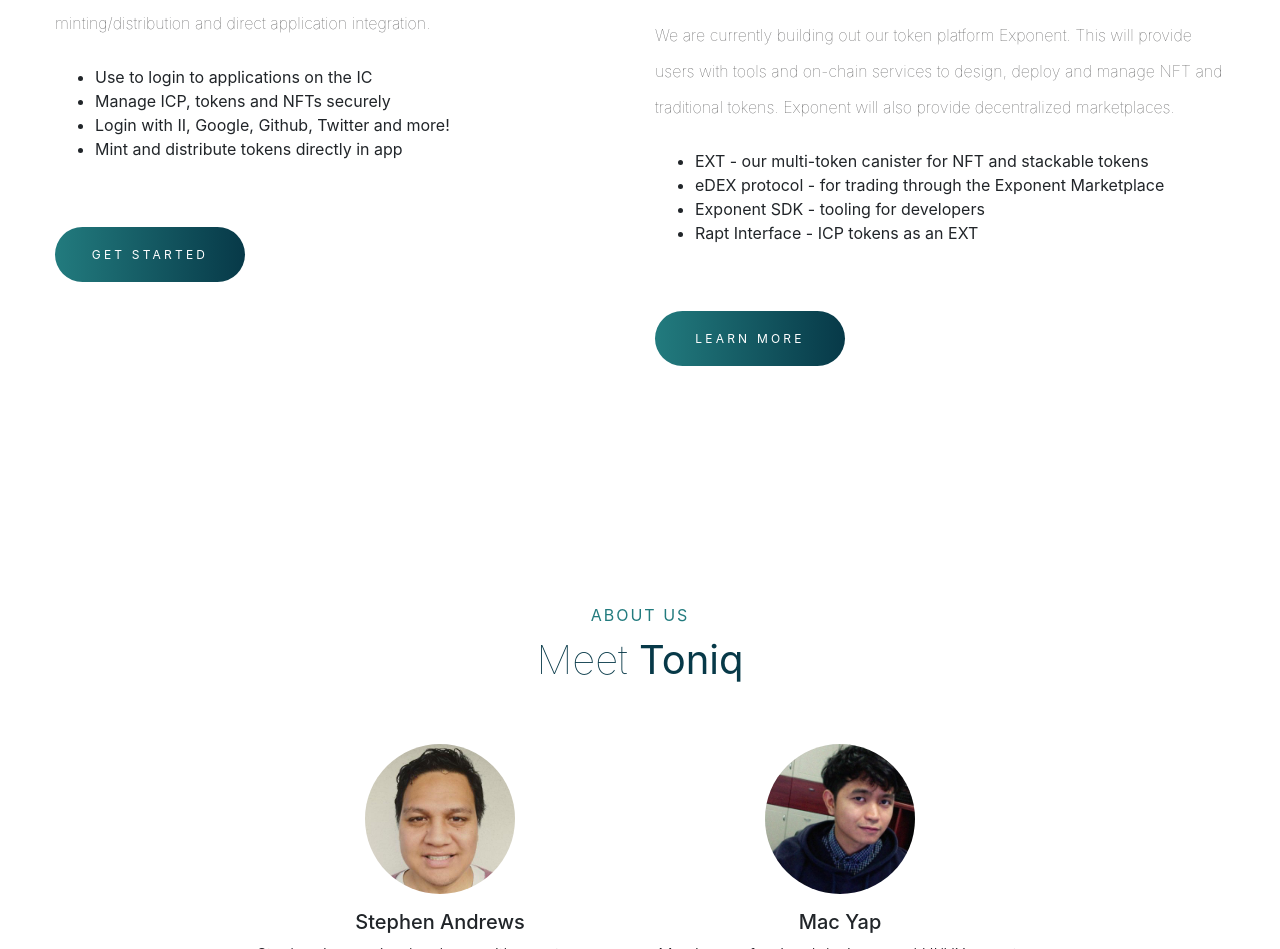
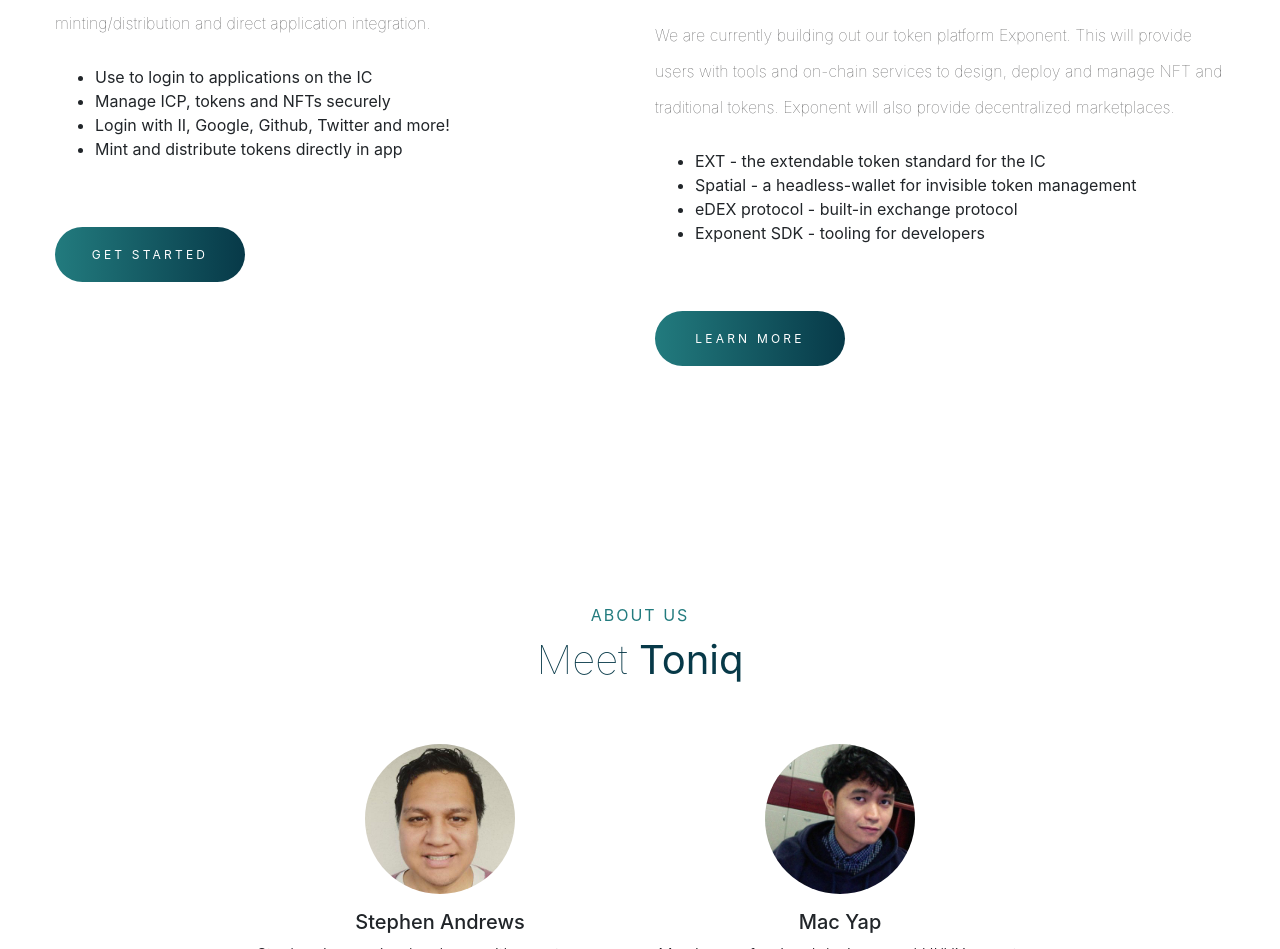
Before and after one commit to Toniq-Labs/toniq-website, a website with bundled scripts: page index.html in a window 1280 px wide. Shown: the part 2868-3817 px from the top of the page. Built offline with nearby package versions, Linux system fonts and the light colour scheme; files whose address does not match are found by name.

Commit message:
final patch

```diff
--- a/index.html
+++ b/index.html
@@ -181,10 +181,10 @@
                     <img style="max-height:100px;margin-bottom:20px;" src="img/section3/exponent.png" />
                     <p class="fontw-100">We are currently building out our token platform Exponent. This will provide users with tools and on-chain services to design, deploy and manage NFT and traditional tokens. Exponent will also provide decentralized marketplaces.</p> <br />
                     <ul>
-                      <li>EXT - our multi-token canister for NFT and stackable tokens</li>
-                      <li>eDEX protocol - for trading through the Exponent Marketplace</li>
+                      <li>EXT - the extendable token standard for the IC</li>
+                      <li>Spatial - a headless-wallet for invisible token management</li>
+                      <li>eDEX protocol - built-in exchange protocol</li>
                       <li>Exponent SDK - tooling for developers</li>
-                      <li>Rapt Interface - ICP tokens as an EXT</li>
                     </ul>
                     <a target="_blank" href="https://github.com/Toniq-Labs/exponent" style="text-decoration:none" class="grow-btn-two hvr-sweep-to-right">LEARN MORE</a>
                 </div>
```
